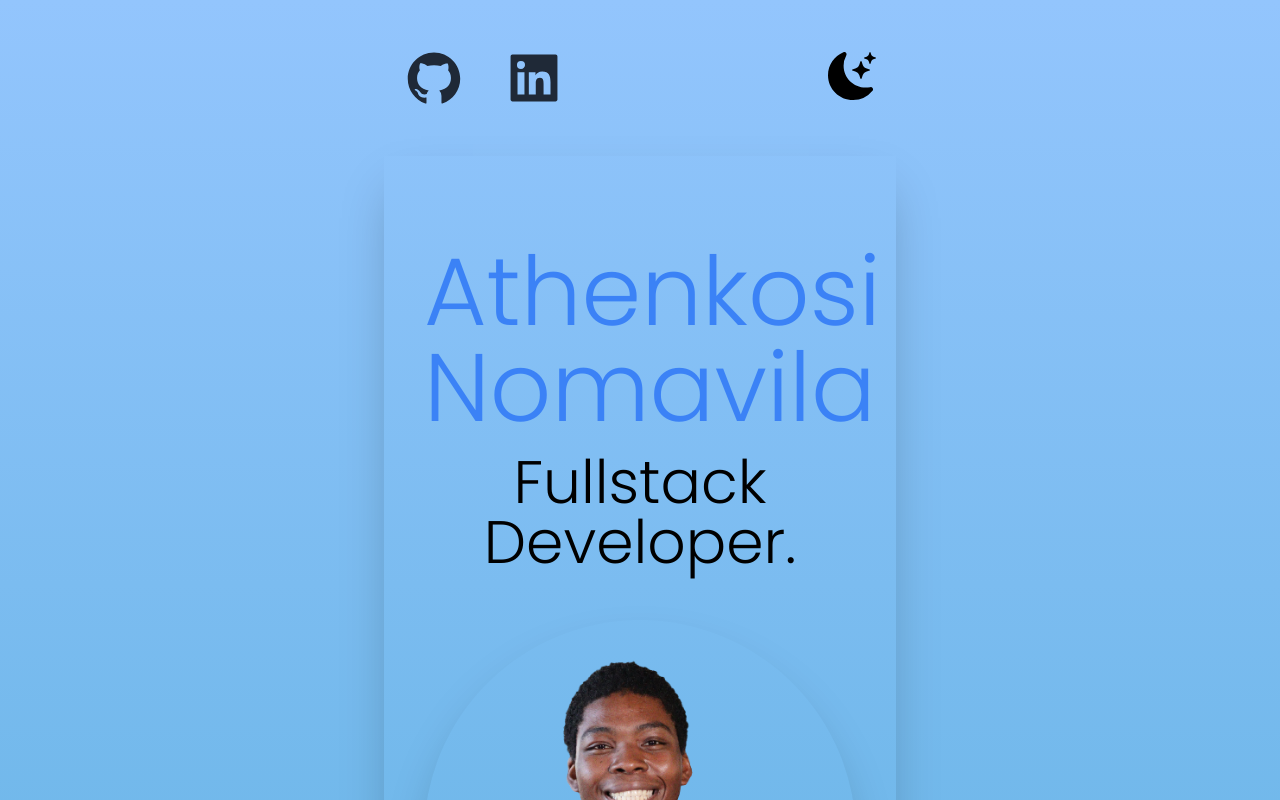
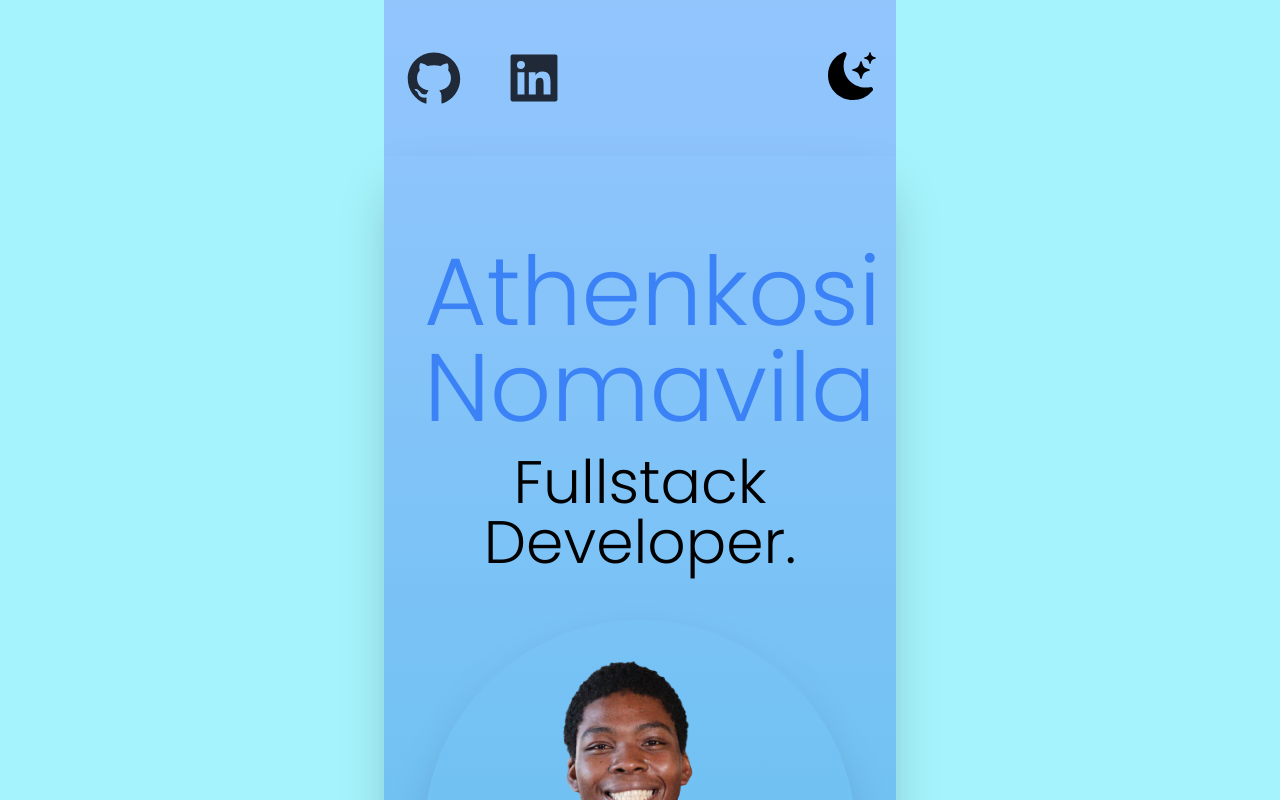
Before and after one commit to athenkosi-nomavila/porfolio, a Next.js app: page / in a window 1280 px wide. Shown: the top 800 px of the page. Built offline with nearby package versions, Linux system fonts and the light colour scheme.

Commit message:
dark mode works!!!

```diff
--- a/pages/index.js
+++ b/pages/index.js
@@ -20,7 +20,8 @@ export default function Home() {
         <meta name="viewport" content="width=device-width, initial-scale=1" />
         <link rel="icon" href="/favicon.ico" />
       </Head>
-      <main className=" bg-gradient-to-b from-blue-300 text- to-cyan-600 px-10 dark: sm:px-10 md:px-20 lg:px-96">
+      <main className=" bg-cyan-200 px-10 dark:bg-gradient-to-b from-blue-600 text- to-sky-500 sm:px-10 md:px-20 lg:px-96">
+        <section className="bg-gradient-to-b from-blue-300 text- to-cyan-500">
           <section>
             <nav className="py-10  flex justify-between dark:text-white">
               <div className="md:text-4xl lg:text-6xl flex justify-center gap-10 pl-5  py-2 text-gray-800 dark:text-white">
@@ -42,7 +43,7 @@ export default function Home() {
               </ul>
             </nav>
             <div className="text-center shadow-2xl p-10 py-20">
-            <h2 className="text-5xl py-2 text-blue-500 font-medium dark:text-teal-400 lg:text-8xl md:text-6xl">
+              <h2 className="text-5xl py-2 text-blue-500 dark:text-blue-600 font-medium lg:text-8xl md:text-6xl">
                 Athenkosi Nomavila
               </h2>
               <h3 className="text-2xl py-2 dark:text-white lg:text-6xl md:text-3xl">
@@ -56,16 +57,16 @@ export default function Home() {
 
           <section className="shadow-2xl text-center  p-10 py-10">
             <div>
-            <h2 className="text-5xl pt-20 py-2 font-medium dark:text-teal-400 lg:text-8xl md:text-6xl">
+              <h2 className="text-5xl pt-20 py-2 font-medium lg:text-8xl md:text-6xl">
                 About
               </h2>
               <p className="text-md py-5 leading-8 text-gray-800 dark:text-gray-200 max-w-xl mx-auto lg:text-2xl md:text-xl pb-20">
                 I am a young software developer who is looking to challenge
                 himself in different parts of his life. I am awaiting graduation
-              from We Think Code after studying software development. I chose a
-              career in software development as a result of my interest in tech
-              and my hunger to have an impact in the world. I have been exposed
-              to different kinds of people who have vastly different
+                from We Think Code after studying software development. I chose
+                a career in software development as a result of my interest in
+                tech and my hunger to have an impact in the world. I have been
+                exposed to different kinds of people who have vastly different
                 perspectives. I believe in a sense of community and teamwork and
                 that could be adopted and used to better the workplace, South
                 Africa, and beyond.
@@ -76,7 +77,7 @@ export default function Home() {
 
           <section className="shadow-2xl pb-10 text-center">
             <div className="text-center pt-20">
-            <h2 className="text-5xl font-medium dark:text-teal-400 lg:text-8xl md:text-6xl">
+              <h2 className="text-5xl font-medium lg:text-8xl md:text-6xl">
                 Skills
               </h2>
             </div>
@@ -106,17 +107,19 @@ export default function Home() {
 
           <section className="shadow-2xl p-10 py-10">
             <div className="text-center">
-            <h2 className="text-5xl pt-20 py-2 font-medium dark:text-teal-400 lg:text-8xl md:text-6xl">
+              <h2 className="text-5xl pt-20 py-2 font-medium lg:text-8xl md:text-6xl">
                 Projects
               </h2>
               <p className="text-md py-5 leading-8 text-gray-800 dark:text-gray-200 max-w-xl mx-auto md:text-xl pb-20 lg:text-2xl">
-              These are two of the projects of which I am most proud. Throughout
-              In my journey to make them, I was faced with a lot of challenges.
-              That brought me out of my comfort zone and forced me to think in
-              ways I never thought I could. They brought about exponential
-              growth, for which I could say it is only the beginning.
+                These are two of the projects of which I am most proud.
+                Throughout In my journey to make them, I was faced with a lot of
+                challenges. That brought me out of my comfort zone and forced me
+                to think in ways I never thought I could. They brought about
+                exponential growth, for which I could say it is only the
+                beginning.
               </p>
             </div>
+          </section>
         </section>
       </main>
     </div>
```
Lines whose indentation alone changed are shown as unchanged.
